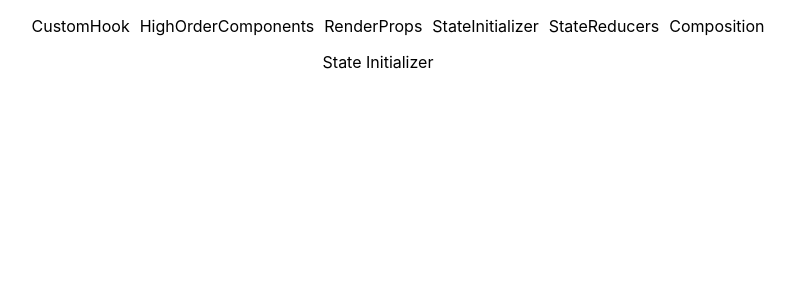
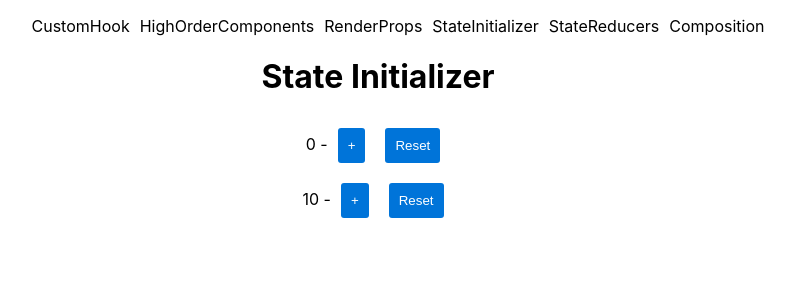
Before and after one commit to isan26/react-patterns, a React (Create React App) app: page / in a window 1280 px wide. Both pictures are taken after a click on the item "StateInitializer". Shown: the top 300 px of the page, without its empty margins (262-1057 px from the left). Built offline with nearby package versions, Linux system fonts and the light colour scheme.

Commit message:
[ADD] State initializer

```diff
--- a/src/App.css
+++ b/src/App.css
@@ -1,5 +1,15 @@
 .App {
   text-align: center;
+}
+
+button {
+  color: white;
+  background: #0074d9;
+  border: none;
+  padding: 10px;
+  border-radius: 3px;
+  margin : 10px;
+  cursor: pointer;
 }
 
 .App-logo {
--- /dev/null
+++ b/src/patterns/StateInitializer/Counter.tsx
@@ -0,0 +1,18 @@
+import React from "react";
+
+const Counter: React.FC<{
+  initialCount: number;
+}> = ({ initialCount }) => {
+  const [count, setCount] = React.useState(initialCount);
+  const reset = () => setCount(initialCount);
+
+  return (
+    <div>
+      {count} -
+      <button onClick={() => setCount(count + 1)}>+</button>
+      <button onClick={reset}>Reset</button>
+    </div>
+  );
+};
+
+export default Counter;
--- a/src/patterns/StateInitializer/index.tsx
+++ b/src/patterns/StateInitializer/index.tsx
@@ -1,10 +1,13 @@
-import React from 'react'
+import React from "react";
+import Counter from "./Counter";
 
 const StateInitializer = () => {
-   return (
-       <div>
-           State Initializer
-       </div>
-   )
-}
+  return (
+    <div>
+      <h1>State Initializer</h1>
+      <Counter initialCount={0} />
+      <Counter initialCount={10} />
+    </div>
+  );
+};
 export default StateInitializer;
```
Also changed, not shown: src/patterns/StateInitializer/README.md.
